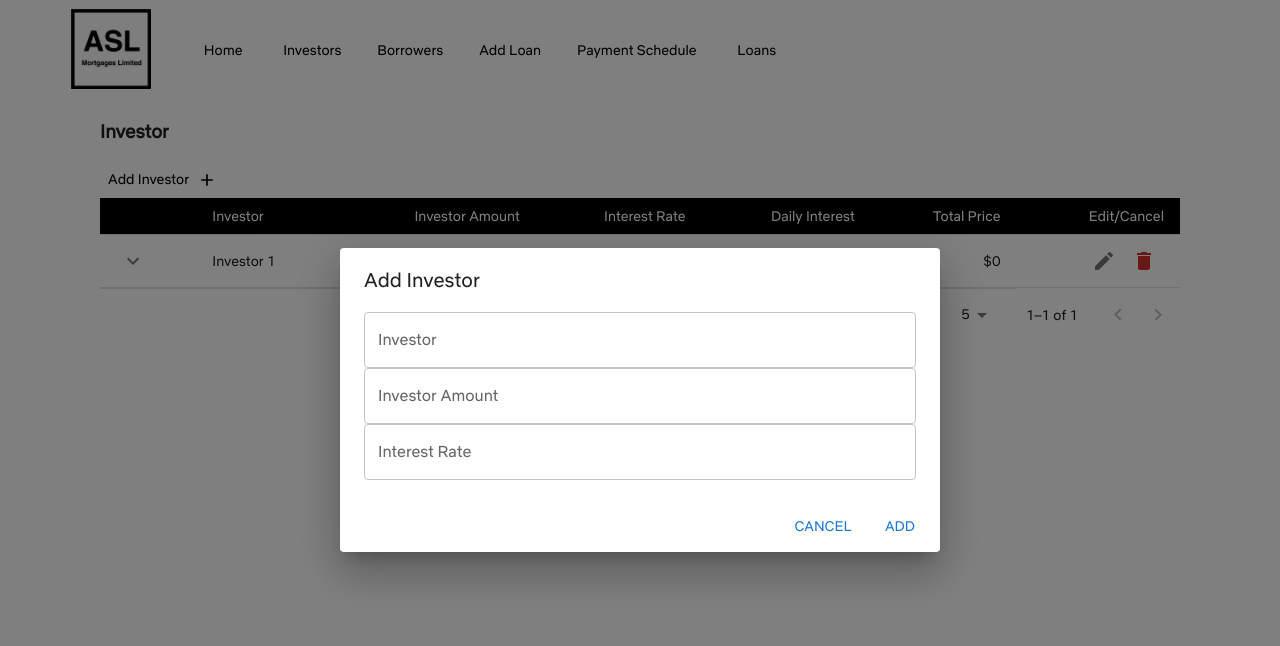
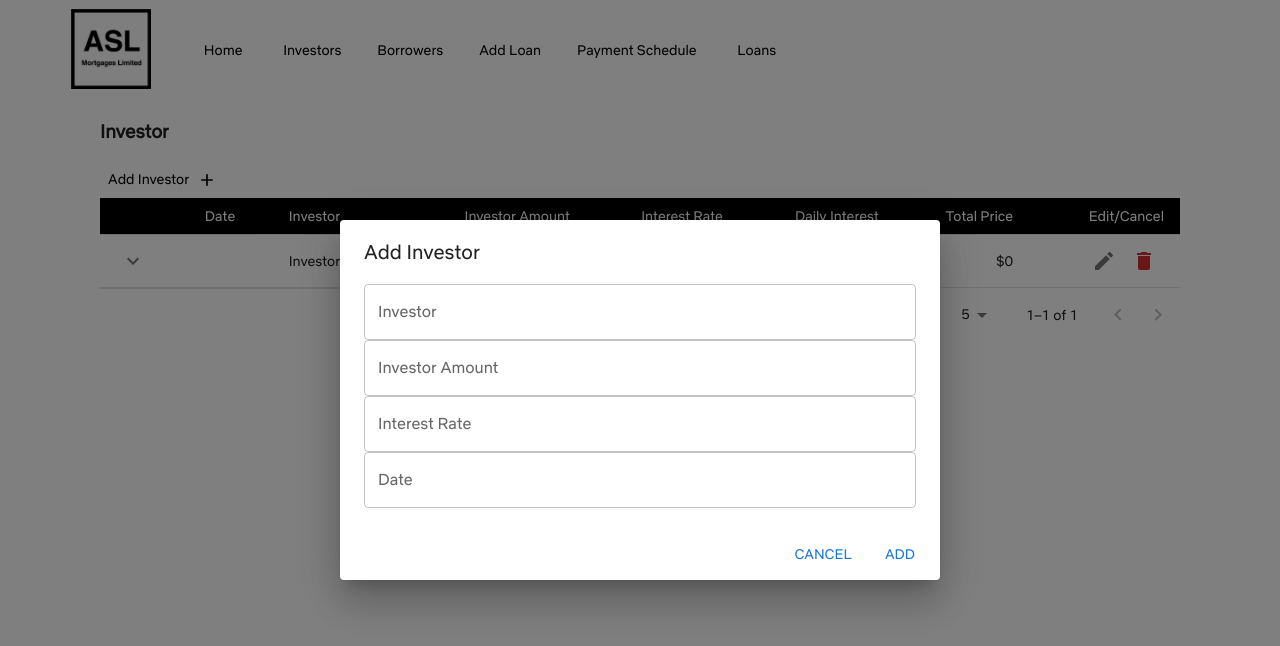
Before and after one commit to frontierSpaceAlien/ASLMortgages_POC, a React (Create React App) app: page /Investors in a window 1280 px wide. Both pictures are taken after a click on the button "Add Investor". Shown: the top 646 px of the page. Built offline with nearby package versions, Linux system fonts and the light colour scheme.

Commit message:
add date in the column and allowed to button to adjust

```diff
--- a/src/pages/Investor.js
+++ b/src/pages/Investor.js
@@ -201,6 +201,7 @@ export default function CollapsibleTable() {
     setInvestorName(rowData[index].name);
     setInvestorAmount(rowData[index].loanAmount);
     setInterestRate(rowData[index].intRate);
+    setInvestorDate(rowData[index].date);
     setEditInvestorModal(true);
   };
 
@@ -214,6 +215,7 @@ export default function CollapsibleTable() {
       name: investorName,
       loanAmount: parseFloat(investorAmount),
       intRate: parseFloat(interestRate),
+      date: investorDate,
       dailyInterest: dailyInt.toLocaleString(undefined, {maximumFractionDigits:2}),
       totalPrice: resultToString.toLocaleString(undefined, {maximumFractionDigits:2}),
     };
@@ -245,6 +247,7 @@ const handleAddInvestor = () => {
     name: investorName,
     loanAmount: parseFloat(investorAmount),
     intRate: parseFloat(interestRate),
+    date: investorDate,
     dailyInterest: dailyInterest,
     totalPrice: totalPrice,
     history: [],
@@ -296,6 +299,7 @@ const handleAddInvestor = () => {
 const [investorName, setInvestorName] = useState('');
 const [investorAmount, setInvestorAmount] = useState('');
 const [interestRate, setInterestRate] = useState('');
+const [investorDate, setInvestorDate] = useState('');
 
   return (
     <div className = "tableView">
@@ -337,6 +341,12 @@ const [interestRate, setInterestRate] = useState('');
                     onChange={(e) => setInterestRate(e.target.value)}
                     fullWidth
                   />
+                  <TextField
+                  label="Date"
+                  value={investorDate}
+                  onChange={(e) => setInvestorDate(e.target.value)}
+                  fullWidth
+                  />
                 </DialogContent>
                 <DialogActions>
                   <Button onClick={handleAddInvestorModalClose}>Cancel</Button>
@@ -348,6 +358,7 @@ const [interestRate, setInterestRate] = useState('');
             <TableHead>
               <TableRow>
                 <StyledTableCell />
+                <StyledTableCell>Date</StyledTableCell>
                 <StyledTableCell>Investor</StyledTableCell>
                 <StyledTableCell align="right">Investor Amount</StyledTableCell>
                 <StyledTableCell align="right">Interest Rate</StyledTableCell>
@@ -361,6 +372,9 @@ const [interestRate, setInterestRate] = useState('');
                 <React.Fragment>
                   <ThemeProvider theme={theme}>
                     <ExpandRow row ={row}>
+                    <TableCell component="th" scope="row">
+                       {row.date}
+                  </TableCell>
                     <TableCell component="th" scope="row">
                       {row.name}
                     </TableCell>
@@ -399,6 +413,12 @@ const [interestRate, setInterestRate] = useState('');
                               value={interestRate}
                               onChange={(e) => setInterestRate(e.target.value)}
                               fullWidth
+                            />
+                            <TextField
+                                label="Date"
+                                value={investorDate}
+                                onChange={(e) => setInvestorDate(e.target.value)}
+                                fullWidth
                             />
                           </DialogContent>
                           <DialogActions>
```
